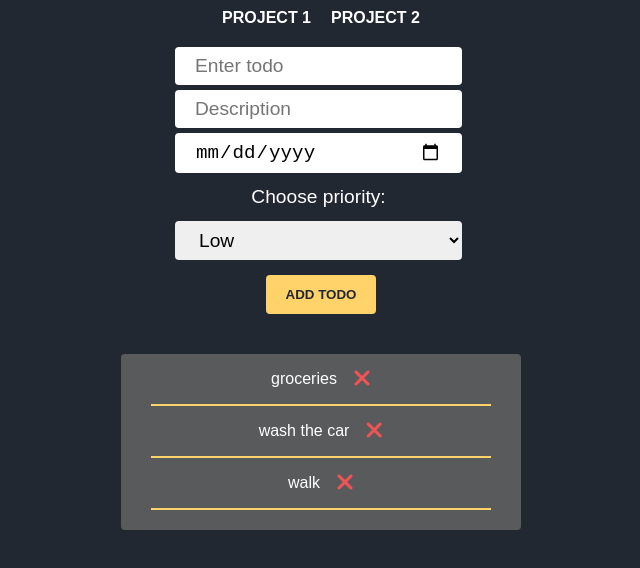
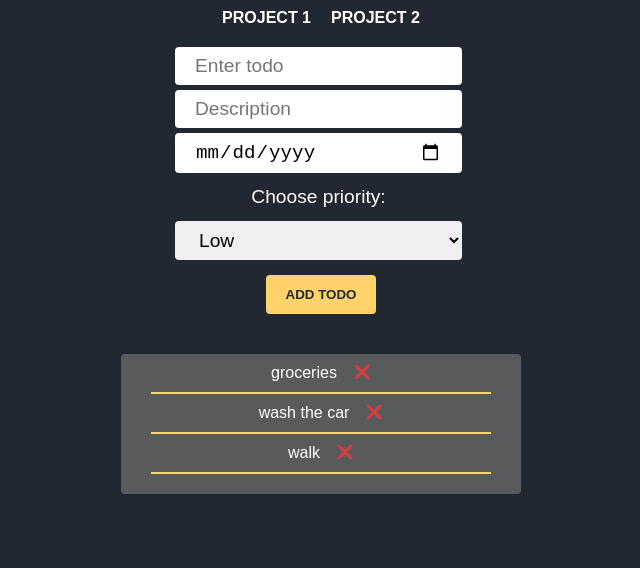
Before and after one commit to anasommer/TOP-todo-app, a website built with webpack: page src/index.html in a window 1280 px wide. Shown: the part 108-676 px from the top of the page, without its empty margins (319-959 px from the left). Built offline with nearby package versions, Linux system fonts and the light colour scheme.

Commit message:
changed padding of todo items

```diff
--- a/src/style.css
+++ b/src/style.css
@@ -92,12 +92,12 @@ form {
 
 .todo-item {
   border-bottom: 2px solid #ffd369;
-  padding: 1rem 1.2rem;
+  padding: 10px 20px;
   transition: 0.3s all ease;
 }
 
 .remove-icon {
-  color: #f05454;
+  color: #d83e3e;
   padding-left: 1rem;
   cursor: pointer;
 }
```
